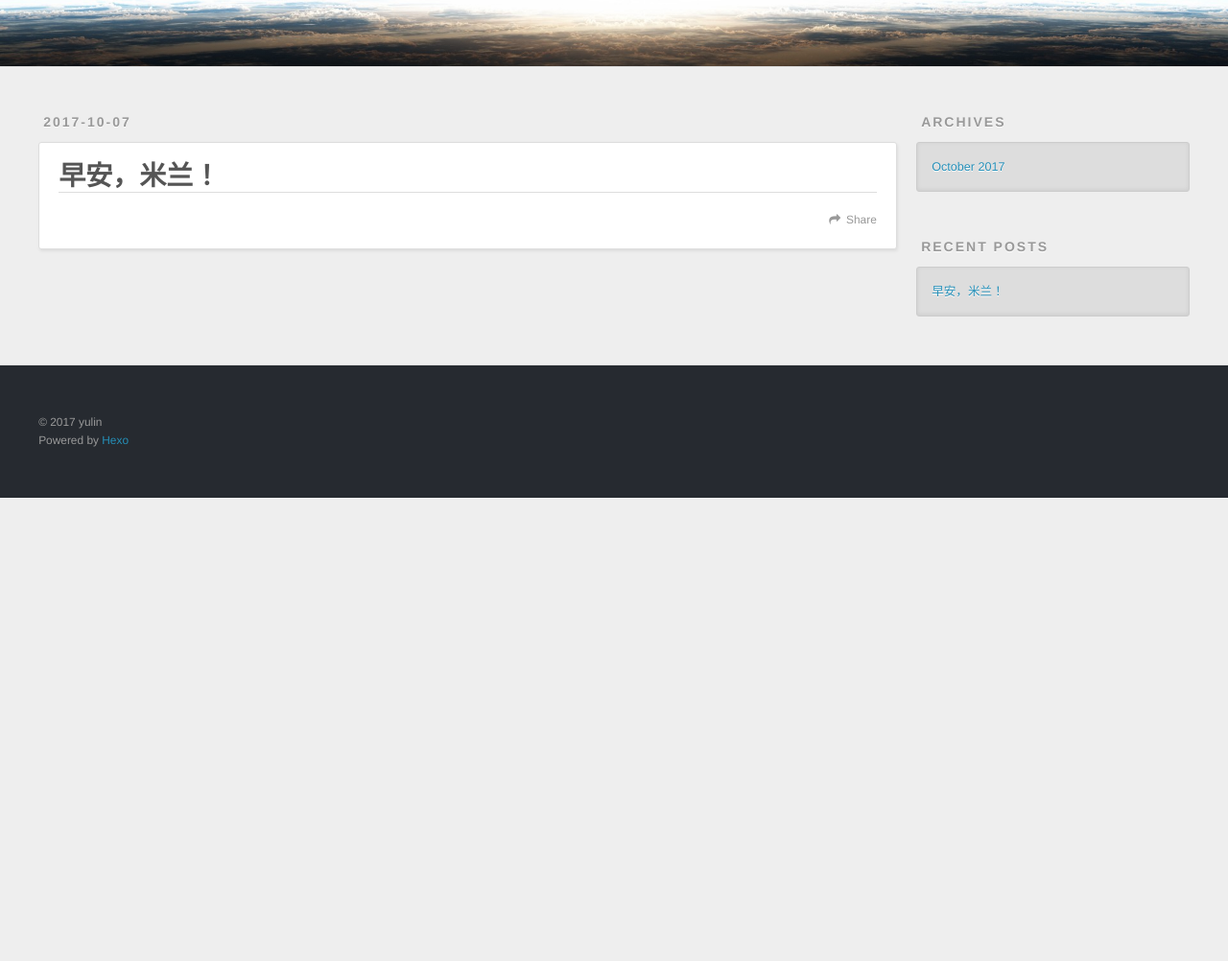
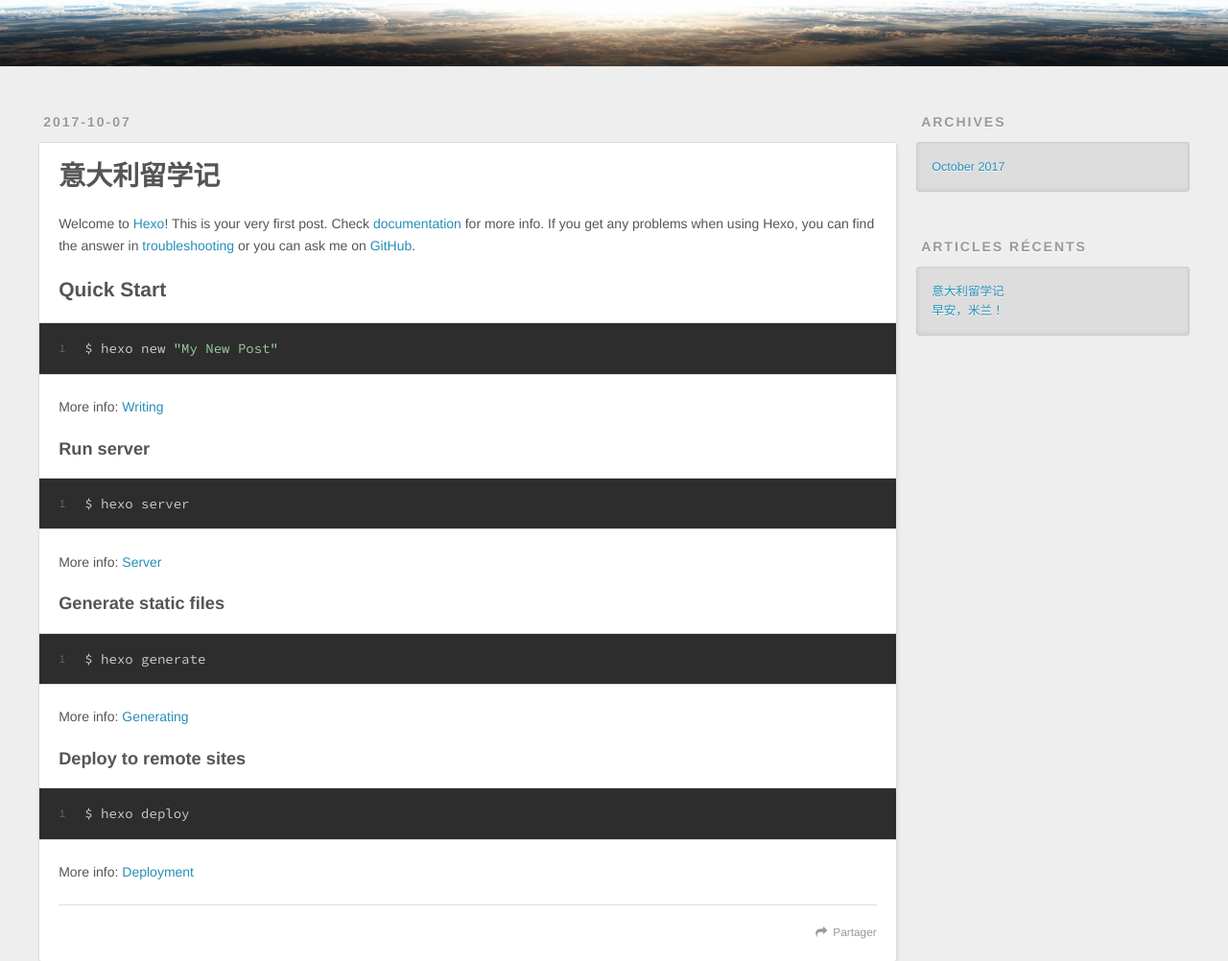
Before and after one commit to Tang19931208/Tang19931208.github.io, a plain HTML site: page index.html in a window 1280 px wide. Shown: the part 231-1233 px from the top of the page at 96% size. Before the commit the page ends 800 px from the top, so only its background shows below. Drawn offline with nearby package versions, Linux system fonts and the light colour scheme.

Commit message:
Site updated: 2017-10-09 14:18:49

```diff
--- a/index.html
+++ b/index.html
@@ -56,9 +56,9 @@
       </nav>
       <nav id="sub-nav">
 
-          <a id="nav-rss-link" class="nav-icon" href="/atom.xml" title="RSS Feed"></a>
+          <a id="nav-rss-link" class="nav-icon" href="/atom.xml" title="Flux RSS"></a>
 
-        <a id="nav-search-btn" class="nav-icon" title="Search"></a>
+        <a id="nav-search-btn" class="nav-icon" title="Rechercher"></a>
       </nav>
       <div id="search-form-wrap">
         <form action="//google.com/search" method="get" accept-charset="UTF-8" class="search-form"><input type="search" name="q" class="search-form-input" placeholder="Search"><button type="submit" class="search-form-submit">&#xF002;</button><input type="hidden" name="sitesearch" value="https://Tang19931208.github.io"></form>
@@ -68,6 +68,51 @@
 </header>
       <div class="outer">
         <section id="main">
+
+    <article id="post-hello-world" class="article article-type-post" itemscope itemprop="blogPost">
+  <div class="article-meta">
+    <a href="/2017/10/06/hello-world/" class="article-date">
+  <time datetime="2017-10-06T20:59:18.000Z" itemprop="datePublished">2017-10-07</time>
+</a>
+
+  </div>
+  <div class="article-inner">
+
+
+      <header class="article-header">
+
+
+    <h1 itemprop="name">
+      <a class="article-title" href="/2017/10/06/hello-world/">意大利留学记</a>
+    </h1>
+
+
+      </header>
+
+    <div class="article-entry" itemprop="articleBody">
+
+        <p>Welcome to <a href="https://hexo.io/" target="_blank" rel="external">Hexo</a>! This is your very first post. Check <a href="https://hexo.io/docs/" target="_blank" rel="external">documentation</a> for more info. If you get any problems when using Hexo, you can find the answer in <a href="https://hexo.io/docs/troubleshooting.html" target="_blank" rel="external">troubleshooting</a> or you can ask me on <a href="https://github.com/hexojs/hexo/issues" target="_blank" rel="external">GitHub</a>.</p>
+<h2 id="Quick-Start"><a href="#Quick-Start" class="headerlink" title="Quick Start"></a>Quick Start</h2><figure class="highlight bash"><table><tr><td class="gutter"><pre><div class="line">1</div></pre></td><td class="code"><pre><div class="line">$ hexo new <span class="string">"My New Post"</span></div></pre></td></tr></table></figure>
+<p>More info: <a href="https://hexo.io/docs/writing.html" target="_blank" rel="external">Writing</a></p>
+<h3 id="Run-server"><a href="#Run-server" class="headerlink" title="Run server"></a>Run server</h3><figure class="highlight bash"><table><tr><td class="gutter"><pre><div class="line">1</div></pre></td><td class="code"><pre><div class="line">$ hexo server</div></pre></td></tr></table></figure>
+<p>More info: <a href="https://hexo.io/docs/server.html" target="_blank" rel="external">Server</a></p>
+<h3 id="Generate-static-files"><a href="#Generate-static-files" class="headerlink" title="Generate static files"></a>Generate static files</h3><figure class="highlight bash"><table><tr><td class="gutter"><pre><div class="line">1</div></pre></td><td class="code"><pre><div class="line">$ hexo generate</div></pre></td></tr></table></figure>
+<p>More info: <a href="https://hexo.io/docs/generating.html" target="_blank" rel="external">Generating</a></p>
+<h3 id="Deploy-to-remote-sites"><a href="#Deploy-to-remote-sites" class="headerlink" title="Deploy to remote sites"></a>Deploy to remote sites</h3><figure class="highlight bash"><table><tr><td class="gutter"><pre><div class="line">1</div></pre></td><td class="code"><pre><div class="line">$ hexo deploy</div></pre></td></tr></table></figure>
+<p>More info: <a href="https://hexo.io/docs/deployment.html" target="_blank" rel="external">Deployment</a></p>
+
+
+    </div>
+    <footer class="article-footer">
+      <a data-url="https://Tang19931208.github.io/2017/10/06/hello-world/" data-id="cj8k591n20000r1ucktapbsvl" class="article-share-link">Partager</a>
+
+
+    </footer>
+  </div>
+
+</article>
+
+
 
     <article id="post-早安，米兰！" class="article article-type-post" itemscope itemprop="blogPost">
   <div class="article-meta">
@@ -95,7 +140,7 @@
 
     </div>
     <footer class="article-footer">
-      <a data-url="https://Tang19931208.github.io/2017/10/06/早安，米兰！/" data-id="cj8k55rec0000q5ucx6qekxus" class="article-share-link">Share</a>
+      <a data-url="https://Tang19931208.github.io/2017/10/06/早安，米兰！/" data-id="cj8k591n90001r1uc9enz0ng5" class="article-share-link">Partager</a>
 
 
     </footer>
@@ -130,9 +175,13 @@
 
 
   <div class="widget-wrap">
-    <h3 class="widget-title">Recent Posts</h3>
+    <h3 class="widget-title">Articles récents</h3>
     <div class="widget">
       <ul>
+
+          <li>
+            <a href="/2017/10/06/hello-world/">意大利留学记</a>
+          </li>
 
           <li>
             <a href="/2017/10/06/早安，米兰！/">早安，米兰！</a>
@@ -151,7 +200,7 @@
   <div class="outer">
     <div id="footer-info" class="inner">
       &copy; 2017 yulin<br>
-      Powered by <a href="http://hexo.io/" target="_blank">Hexo</a>
+      Propulsé by <a href="http://hexo.io/" target="_blank">Hexo</a>
     </div>
   </div>
 </footer>
```
Also changed, not shown: 2017/10/06/hello-world/index.html (+8 -8 lines), 2017/10/06/早安，米兰！/index.html (+23 -5 lines), archives/2017/10/index.html (+27 -4 lines), archives/2017/index.html (+27 -4 lines), archives/index.html (+27 -4 lines).
